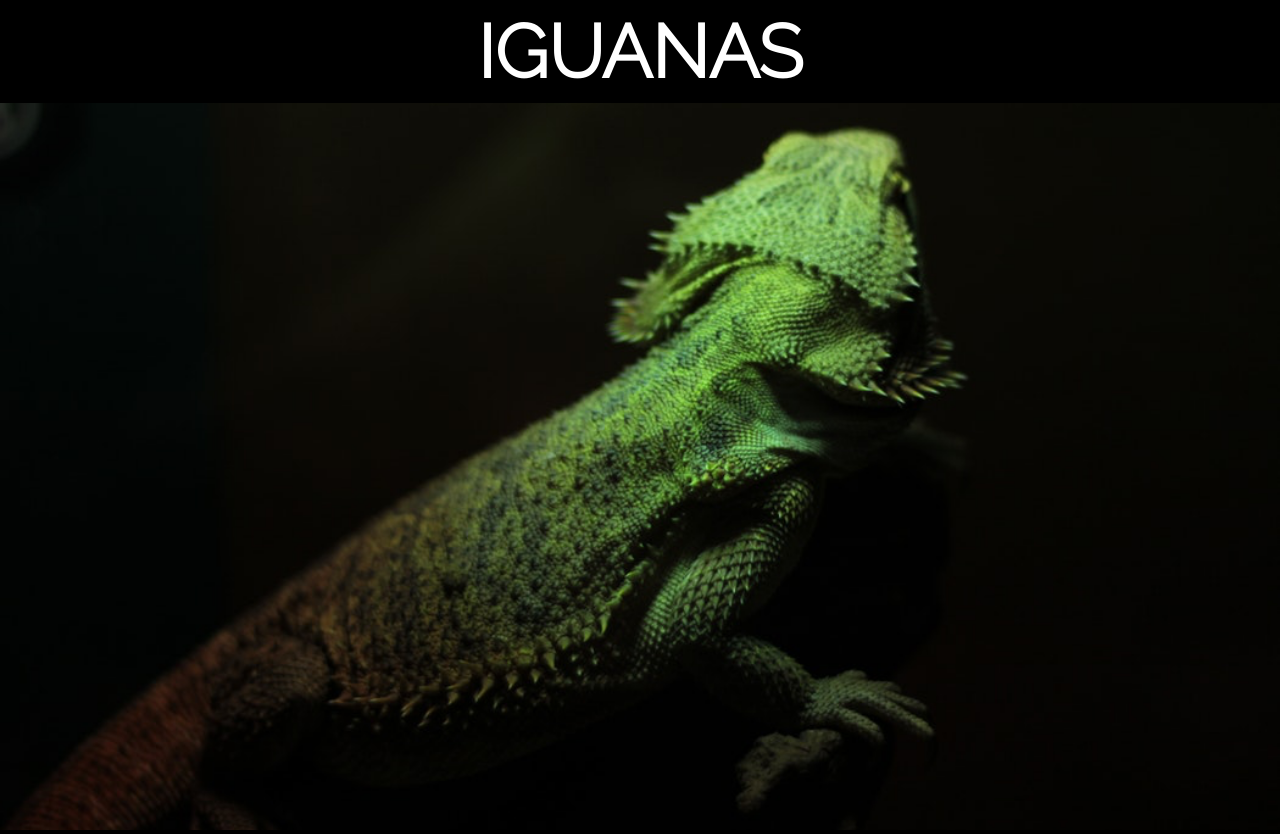
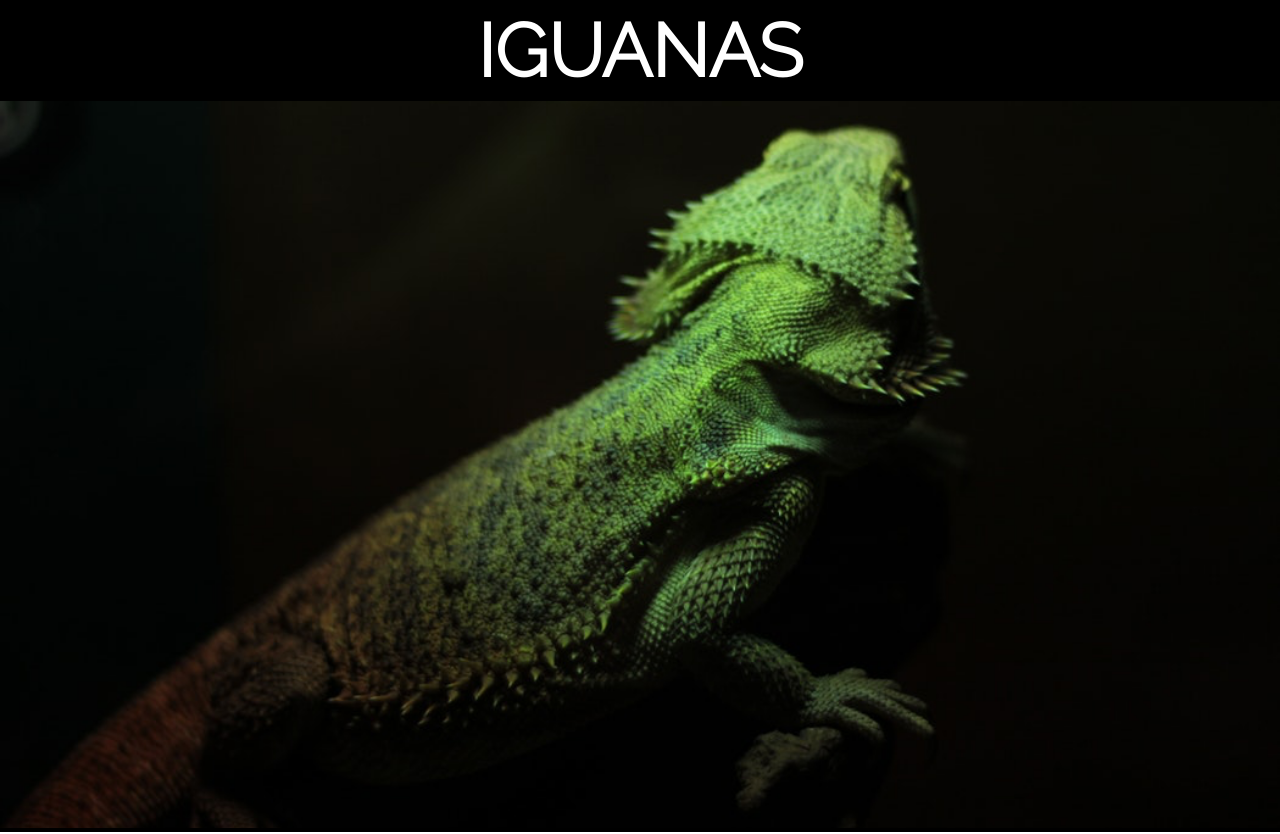
Before and after one commit to JavaDevRon/Iguana_Page, a plain HTML site: page index.html in a window 1280 px wide. Drawn offline with Linux system fonts and the light colour scheme.

Commit message:
correción de estilos

```diff
--- a/assets/css/menu/menu.css
+++ b/assets/css/menu/menu.css
@@ -1,5 +1,4 @@
 .menu{
     width: 100%;
     text-align: center;
-    padding: 0.5rem 0;
 }
--- a/assets/css/menu/menu__title.css
+++ b/assets/css/menu/menu__title.css
@@ -1,4 +1,6 @@
 .menu__title{
+    margin: 0;
+    padding: 0.5rem;
     font-size: 4.625rem;
     font-weight: bold;
     color: #FFFF;
--- a/index.html
+++ b/index.html
@@ -11,6 +11,7 @@
     <link href="https://fonts.googleapis.com/css2?family=Raleway:wght@100;200;300&display=swap" rel="stylesheet">
     <!--Links CSS-->
     <link rel="stylesheet" href="assets/css/styles.css">
+    <link rel="stylesheet" href="assets/css/normalize.css">
     <link rel="stylesheet" href="assets/css/header.css">
     <!--Menu CSS-->
     <link rel="stylesheet" href="assets/css/menu/menu.css">
```
